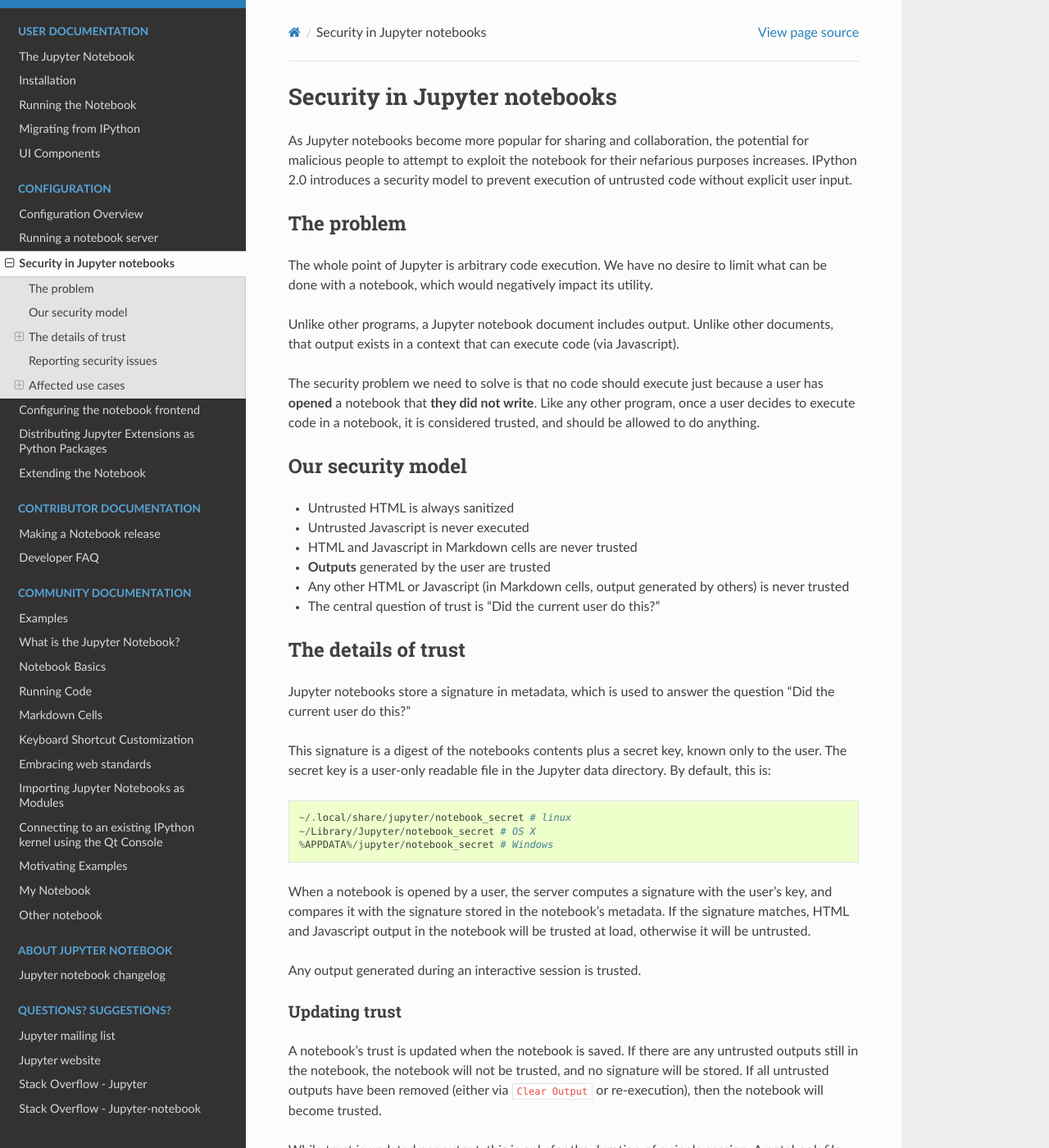
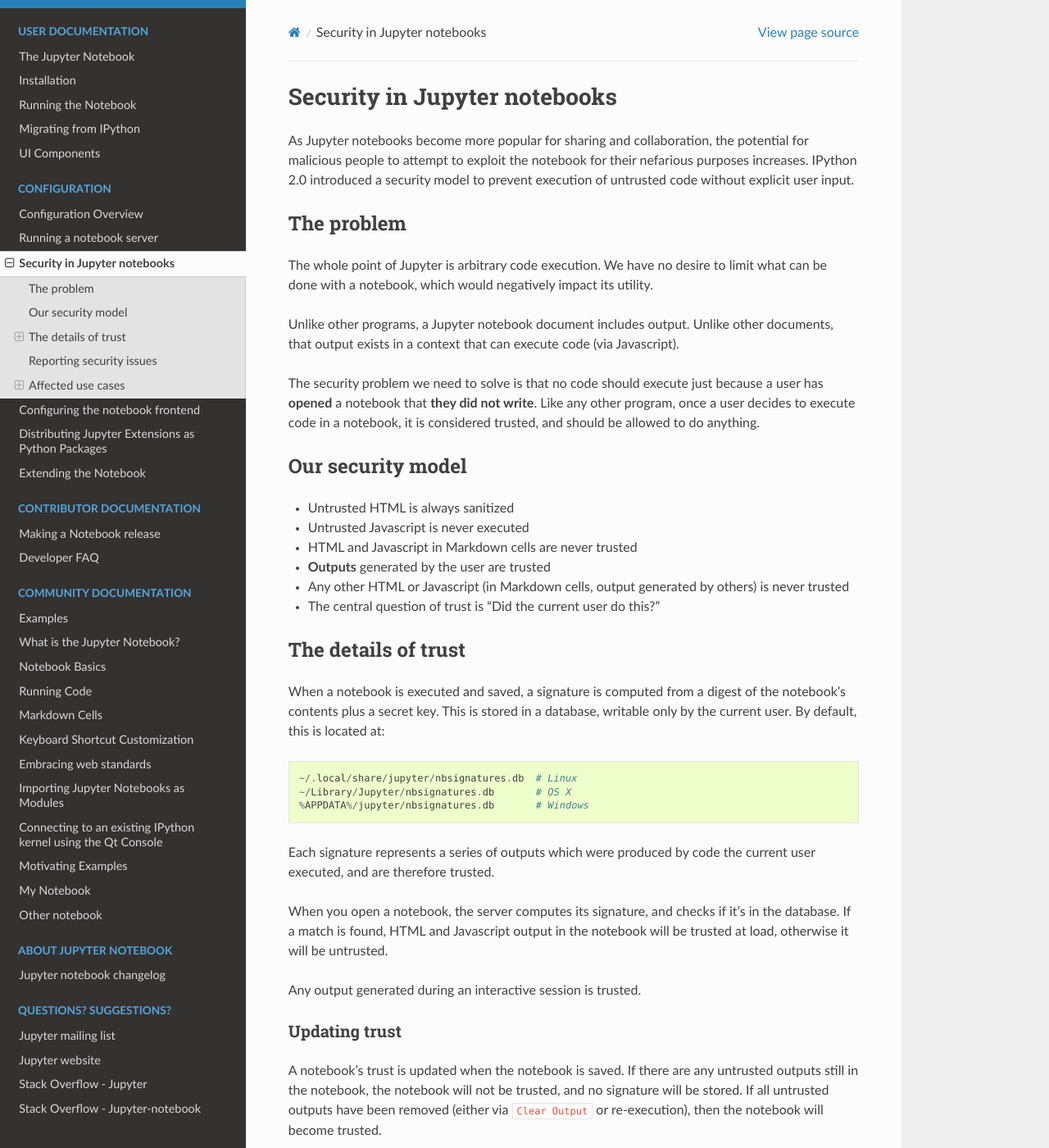
Before and after one commit to jupyter/nbclassic, a Sphinx documentation site: the page built from docs/source/security.rst, in a window 1280 px wide and 1400 px high. Shown: the whole window at 82% size. Built offline with Sphinx 7.4.7 and the Read the Docs theme 2.0.0, drawn with Linux system fonts in a browser that asks for light colours; pages that are not in the unit, such as notebooks, are missing from menus; some of the changed text lies outside the part shown.

Commit message:
More updates to security doc

```diff
--- a/docs/source/security.rst
+++ b/docs/source/security.rst
@@ -5,7 +5,7 @@
 
 As Jupyter notebooks become more popular for sharing and collaboration,
 the potential for malicious people to attempt to exploit the notebook
-for their nefarious purposes increases. IPython 2.0 introduces a
+for their nefarious purposes increases. IPython 2.0 introduced a
 security model to prevent execution of untrusted code without explicit
 user input.
 
@@ -40,22 +40,19 @@
 The details of trust
 --------------------
 
-Jupyter notebooks store a signature in metadata, which is used to answer
-the question "Did the current user do this?"
+When a notebook is executed and saved, a signature is computed from a
+digest of the notebook's contents plus a secret key. This is stored in a
+database, writable only by the current user. By default, this is located at::
 
-This signature is a digest of the notebooks contents plus a secret key,
-known only to the user. The secret key is a user-only readable file in
-the Jupyter data directory. By default, this is::
+    ~/.local/share/jupyter/nbsignatures.db  # Linux
+    ~/Library/Jupyter/nbsignatures.db       # OS X
+    %APPDATA%/jupyter/nbsignatures.db       # Windows
 
+Each signature represents a series of outputs which were produced by code the
+current user executed, and are therefore trusted.
 
-    ~/.local/share/jupyter/notebook_secret # linux
-    ~/Library/Jupyter/notebook_secret # OS X
-    %APPDATA%/jupyter/notebook_secret # Windows
-
-
-When a notebook is opened by a user, the server computes a signature
-with the user's key, and compares it with the signature stored in the
-notebook's metadata. If the signature matches, HTML and Javascript
+When you open a notebook, the server computes its signature, and checks if it's
+in the database. If a match is found, HTML and Javascript
 output in the notebook will be trusted at load, otherwise it will be
 untrusted.
 
@@ -87,8 +84,8 @@
 
 -  After loading the untrusted notebook, with ``File / Trust Notebook``
 
-These two methods simply load the notebook, compute a new signature with
-the user's key, and then store the newly signed notebook.
+These two methods simply load the notebook, compute a new signature, and add
+that signature to the user's database.
 
 Reporting security issues
 -------------------------
@@ -133,13 +130,15 @@
 -  re-run notebooks when you get them (not always viable)
 -  explicitly trust notebooks via ``jupyter trust`` or the notebook menu
    (annoying, but easy)
--  share a notebook secret, and use configuration dedicated to the
+-  share a notebook signatures database, and use configuration dedicated to the
    collaboration while working on the project.
 
-When sharing a notebook secret across configurations, you can use
+To share a signatures database among users, you can configure:
 
 .. sourcecode:: python
 
-    c.NotebookNotary.data_dir = "/path/to/notebook_db"
+    c.NotebookNotary.data_dir = "/path/to/signature_dir"
 
-to specify a non-default path to the SQLite database (of notebook hashes, essentially). We are aware that SQLite doesn't work well on NFS and we are `working out better ways to do this <https://github.com/jupyter/notebook/issues/1782>`_.
+to specify a non-default path to the SQLite database (of notebook hashes,
+essentially). We are aware that SQLite doesn't work well on NFS and we are
+`working out better ways to do this <https://github.com/jupyter/notebook/issues/1782>`_.
```
Also changed, not shown: other parts of docs/source/security.rst (+3 -3 lines).
